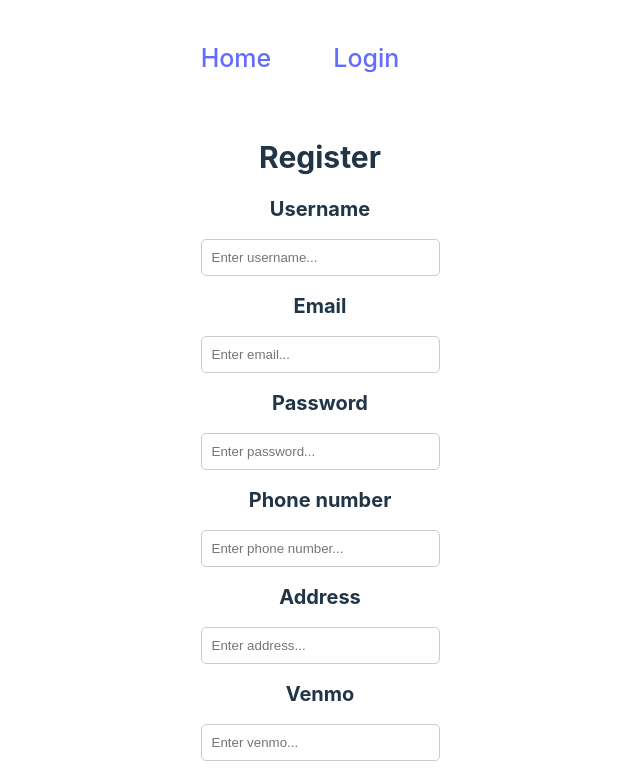
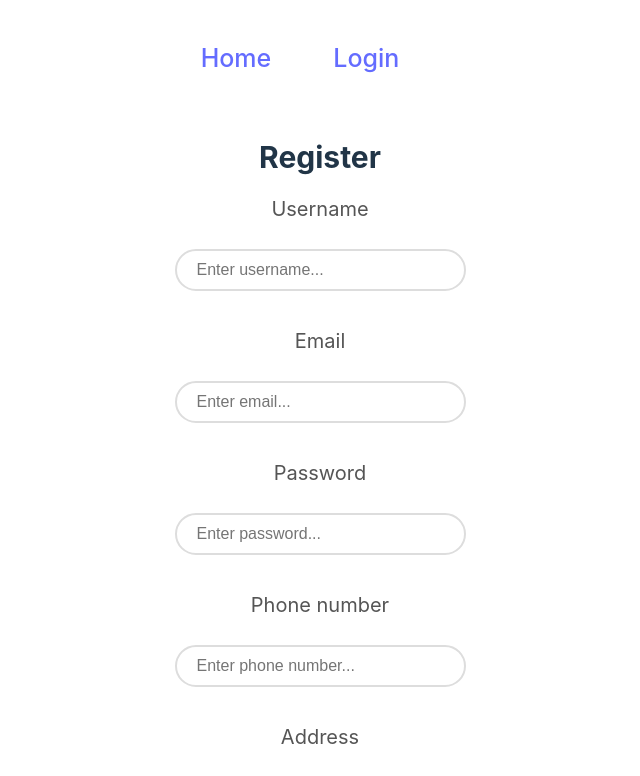
Before and after one commit to andxsu/CS_35L_24S, a React (Vite) app in the folder client/: page /register in a window 1280 px wide. Shown: the top 776 px of the page, without its empty margins (340-980 px from the left). Built offline with nearby package versions, Linux system fonts and the light colour scheme; no server answers.

Commit message:
update forgot and register styling

```diff
--- a/client/src/pages/Forgot.jsx
+++ b/client/src/pages/Forgot.jsx
@@ -6,22 +6,28 @@ import {useNavigate} from 'react-router-dom';
 
 const labelStyle = {
     fontSize: '20px',
-    marginBottom: '10px',
-    display: 'block'
+    marginBottom: '20px',
+    display: 'block',
+    color: '#555'
 };
 
 const inputStyle = {
-    fontSize: '18px',
-    padding: '10px',
     width: '100%',
+    maxWidth: '600px',
+    padding: '10px 20px',
+    border: '2px solid #ddd',
+    borderRadius: '25px',
+    fontSize: '16px',
+    outline: 'none',
     marginBottom: '20px',
-    boxSizing: 'border-box'
+    boxSizing: 'border-box',
 };
+
 
 const buttonStyle = {
     fontSize: '18px',
     padding: '10px 20px',
-    cursor: 'pointer'
+    cursor: 'pointer',
 };
 
 export default function Forgot(){
--- a/client/src/pages/Register.jsx
+++ b/client/src/pages/Register.jsx
@@ -7,21 +7,28 @@ import {useNavigate} from 'react-router-dom';
 const labelStyle = {
     fontSize: '20px',
     marginBottom: '10px',
-    display: 'block'
+    display: 'block',
+    color: '#555'
 };
 
 const inputStyle = {
-    fontSize: '18px',
-    padding: '10px',
     width: '100%',
+    maxWidth: '600px',
+    padding: '10px 20px',
+    border: '2px solid #ddd',
+    borderRadius: '25px',
+    fontSize: '16px',
+    outline: 'none',
     marginBottom: '20px',
-    boxSizing: 'border-box'
+    boxSizing: 'border-box',
 };
+
 
 const buttonStyle = {
     fontSize: '18px',
     padding: '10px 20px',
-    cursor: 'pointer'
+    cursor: 'pointer',
+    marginTop: '30px',
 };
 
 export default function Register(){
@@ -59,32 +66,33 @@ export default function Register(){
         <h1 style={{ fontSize: '30px', fontWeight: 'bold', marginBottom: '20px' }}>Register</h1>
 
           <form onSubmit={registerUser} style={{ display: 'flex', flexDirection: 'column', gap: '15px' }}>
-            <label style={{ fontSize: '20px', fontWeight: 'bold' }}>Username</label>
-            <input type='text' placeholder='Enter username...' value={data.username} onChange={(e) => setData({ ...data, username: e.target.value })} style={{ padding: '10px', borderRadius: '5px', border: '1px solid #ccc' }} />
+            <label style={labelStyle}>Username</label>
+            <input style={inputStyle} type='text' placeholder='Enter username...' value={data.username} onChange={(e) => setData({ ...data, username: e.target.value })} />
 
-            <label style={{ fontSize: '20px', fontWeight: 'bold' }}>Email</label>
-            <input type='text' placeholder='Enter email...' value={data.email} onChange={(e) => setData({ ...data, email: e.target.value })} style={{ padding: '10px', borderRadius: '5px', border: '1px solid #ccc' }} />
+            <label style={labelStyle}>Email</label>
+            <input style={inputStyle} type='text' placeholder='Enter email...' value={data.email} onChange={(e) => setData({ ...data, email: e.target.value })}/>
 
-            <label style={{ fontSize: '20px', fontWeight: 'bold' }}>Password</label>
-            <input type='password' placeholder='Enter password...' value={data.password} onChange={(e) => setData({ ...data, password: e.target.value })} style={{ padding: '10px', borderRadius: '5px', border: '1px solid #ccc' }} />
+            <label style={labelStyle}>Password</label>
+            <input style={inputStyle} type='password' placeholder='Enter password...' value={data.password} onChange={(e) => setData({ ...data, password: e.target.value })}/>
 
-            <label style={{ fontSize: '20px', fontWeight: 'bold' }}>Phone number</label>
-            <input type='text' placeholder='Enter phone number...' value={data.phoneNum} onChange={(e) => setData({ ...data, phoneNum: e.target.value })} style={{ padding: '10px', borderRadius: '5px', border: '1px solid #ccc' }} />
+            <label style={labelStyle}>Phone number</label>
+            <input style={inputStyle} type='text' placeholder='Enter phone number...' value={data.phoneNum} onChange={(e) => setData({ ...data, phoneNum: e.target.value })}/>
 
-            <label style={{ fontSize: '20px', fontWeight: 'bold' }}>Address</label>
-            <input type='text' placeholder='Enter address...' value={data.address} onChange={(e) => setData({ ...data, address: e.target.value })} style={{ padding: '10px', borderRadius: '5px', border: '1px solid #ccc' }} />
+            <label style={labelStyle}>Address</label>
+            <input style={inputStyle} type='text' placeholder='Enter address...' value={data.address} onChange={(e) => setData({ ...data, address: e.target.value })}  />
 
-            <label style={{ fontSize: '20px', fontWeight: 'bold' }}>Venmo</label>
-            <input type='text' placeholder='Enter venmo...' value={data.venmo} onChange={(e) => setData({ ...data, venmo: e.target.value })} style={{ padding: '10px', borderRadius: '5px', border: '1px solid #ccc' }} />
+            <label style={labelStyle}>Venmo</label>
+            <input style={inputStyle} type='text' placeholder='Enter venmo...' value={data.venmo} onChange={(e) => setData({ ...data, venmo: e.target.value })} />
 
-            <label style={{ fontSize: '20px', fontWeight: 'bold' }}>User Type</label>
-            <select name='userType' value={data.user_type} onChange={(e) => setData({ ...data, user_type: e.target.value })} style={{ padding: '10px', borderRadius: '5px', border: '1px solid #ccc', color:'grey' }}>
+            <label style={labelStyle}>User Type</label>
+            <select
+            name='userType' value={data.user_type} onChange={(e) => setData({ ...data, user_type: e.target.value })} style={{ padding: '10px', borderRadius: '5px', border: '1px solid #ccc', color:'grey' }}>
                 <option value='' disabled>Select user type</option>
                 <option value='Customer'>Customer</option>
                 <option value='Deliverer'>Deliverer</option>
             </select>
 
-            <button type='submit' style={{ padding: '10px', borderRadius: '5px', backgroundColor: '#747bff', color: '#fff', fontWeight: 'bold', border: 'none', cursor: 'pointer' }}>Register</button>
+            <button type='submit' style={buttonStyle}>Register</button>
           </form>
         </div>
       );
```
